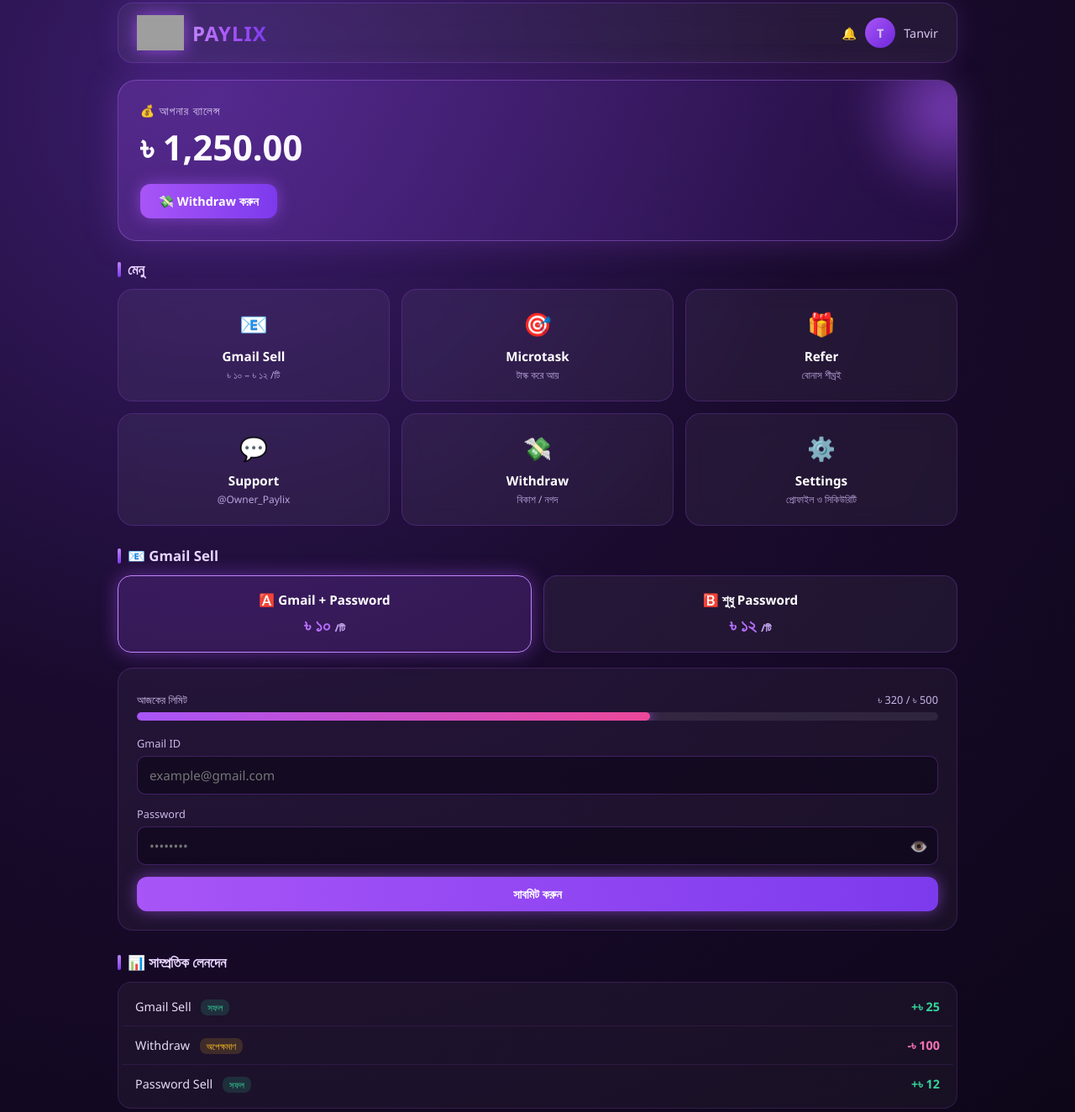
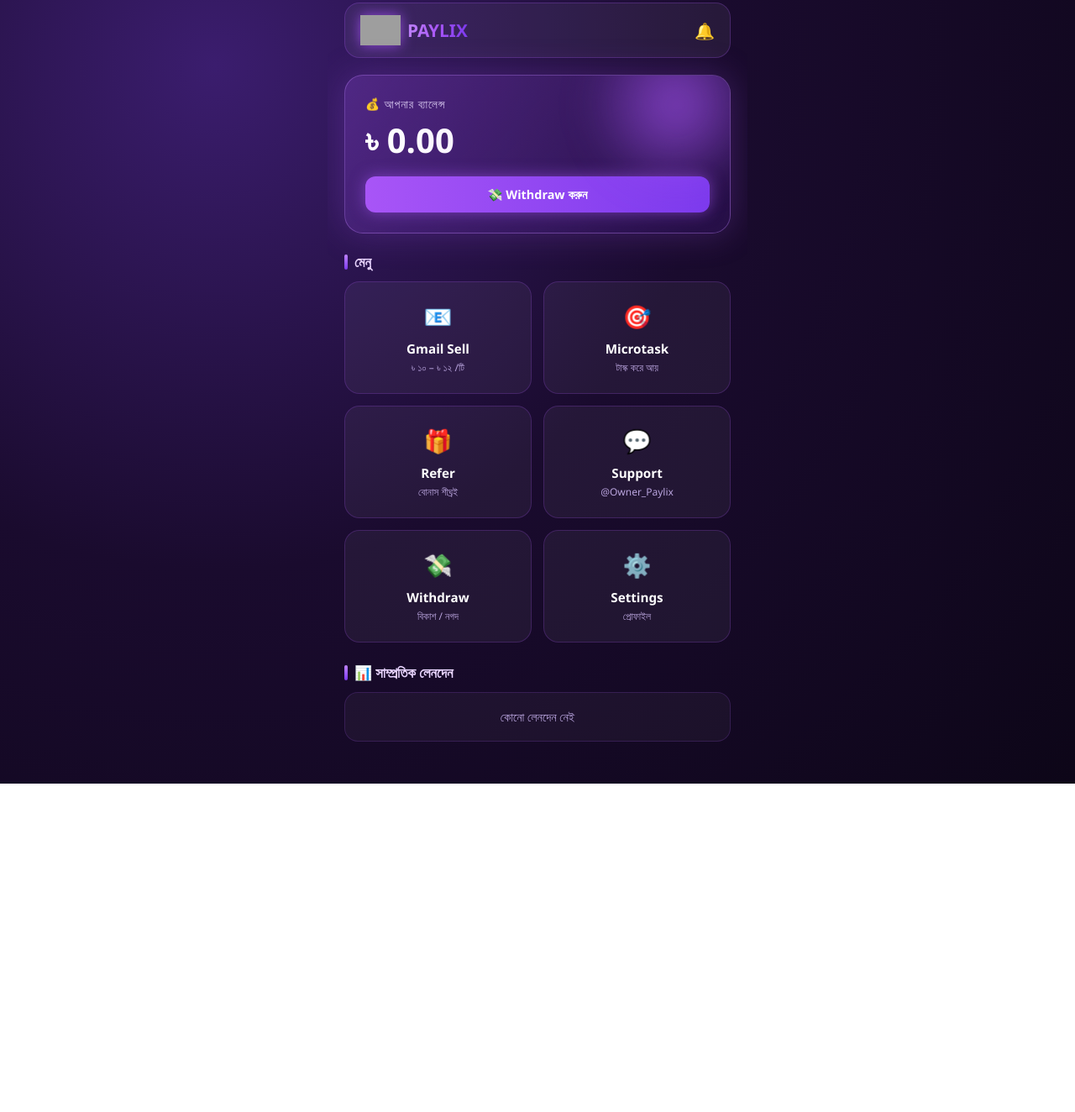
Before and after one commit to heyrafi32-stack/Paylix2.0, a plain HTML site: page index.html in a window 1280 px wide. Shown: the part 17-1341 px from the top of the page at 84% size. After the commit the page ends 950 px from the top, so only its background shows below. Drawn offline with Linux system fonts and the light colour scheme; grey boxes are pictures that could not be loaded.

Commit message:
Update index.html

```diff
--- a/index.html
+++ b/index.html
@@ -2,102 +2,117 @@
 <html lang="bn">
 <head>
 <meta charset="UTF-8">
-<meta name="viewport" content="width=device-width, initial-scale=1.0">
-<title>Paylix — Premium Dashboard</title>
+<meta name="viewport" content="width=device-width, initial-scale=1.0, maximum-scale=1.0, user-scalable=no">
+<title>Paylix — App</title>
 <style>
-  * { margin:0; padding:0; box-sizing:border-box; font-family:'Segoe UI',system-ui,sans-serif; }
+  * { margin:0; padding:0; box-sizing:border-box; font-family:'Segoe UI',system-ui,sans-serif; -webkit-tap-highlight-color: transparent; }
 
   body {
     min-height:100vh;
     background: radial-gradient(circle at 20% 10%, #3b1d6e 0%, #1a0b2e 45%, #0d0618 100%);
     color:#fff;
-    padding:20px;
     display:flex;
     justify-content:center;
+    overflow-x:hidden;
   }
 
-  .app { width:100%; max-width:1000px; }
+  /* APP CONTAINER */
+  .app { width:100%; max-width:500px; position:relative; overflow:hidden; min-height:100vh; padding:20px; padding-bottom:50px;}
 
-  /* --- TOP BAR --- */
+  /* PAGE SYSTEM */
+  .page { display:none; animation: slideIn 0.3s forwards; }
+  .page.active { display:block; }
+  @keyframes slideIn { from { opacity:0; transform: translateX(20px); } to { opacity:1; transform: translateX(0); } }
+
+  /* TOP BAR */
   .topbar {
     display:flex; justify-content:space-between; align-items:center;
     background: rgba(255,255,255,0.06);
     backdrop-filter: blur(14px);
     border:1px solid rgba(168,85,247,0.25);
     border-radius:18px;
-    padding:14px 22px;
+    padding:14px 18px;
     margin-bottom:20px;
-    box-shadow:0 0 30px rgba(168,85,247,0.15);
   }
-  .logo { display:flex; align-items:center; gap:10px; }
-  .logo img {
-    height:42px; width:auto; object-fit:contain;
-    filter: drop-shadow(0 0 10px rgba(168,85,247,0.8));
+  .logo { display:flex; align-items:center; gap:8px; }
+  .logo img { height:36px; width:auto; object-fit:contain; filter: drop-shadow(0 0 8px rgba(168,85,247,0.8)); }
+  .logo span { font-size:1.3rem; font-weight:800; background:linear-gradient(90deg,#c084fc,#a855f7,#7c3aed); -webkit-background-clip:text; background-clip:text; color:transparent; }
+
+  /* BACK BUTTON */
+  .back-btn {
+    display:flex; align-items:center; gap:6px; color:#c9b8e8; font-size:.9rem;
+    cursor:pointer; margin-bottom:16px; font-weight:600;
   }
-  .logo span {
-    font-size:1.5rem; font-weight:800; letter-spacing:1px;
-    background:linear-gradient(90deg,#c084fc,#a855f7,#7c3aed);
-    -webkit-background-clip:text; background-clip:text; color:transparent;
-  }
-  .user-chip { display:flex; align-items:center; gap:10px; font-size:.9rem; color:#d8c8f0;}
-  .avatar { width:36px; height:36px; border-radius:50%;
-    background:linear-gradient(135deg,#a855f7,#6d28d9);
-    display:flex; align-items:center; justify-content:center; font-weight:700; }
+  .back-btn:hover { color:#fff; }
 
-  /* --- BALANCE CARD --- */
+  /* BALANCE CARD */
   .balance {
     background: linear-gradient(135deg, rgba(168,85,247,0.25), rgba(109,40,217,0.15));
     border:1px solid rgba(192,132,252,0.35);
-    border-radius:22px;
-    padding:26px;
-    margin-bottom:22px;
-    position:relative; overflow:hidden;
-    box-shadow:0 0 40px rgba(168,85,247,0.25);
+    border-radius:22px; padding:24px; margin-bottom:22px;
+    position:relative; overflow:hidden; box-shadow:0 0 40px rgba(168,85,247,0.25);
   }
   .balance::after {
-    content:""; position:absolute; top:-40%; right:-10%;
-    width:220px; height:220px; border-radius:50%;
-    background:radial-gradient(circle,#a855f7aa,transparent 70%);
-    filter:blur(20px);
+    content:""; position:absolute; top:-40%; right:-10%; width:220px; height:220px; border-radius:50%;
+    background:radial-gradient(circle,#a855f7aa,transparent 70%); filter:blur(20px);
   }
   .balance-label { font-size:.85rem; color:#d8c8f0; letter-spacing:1px; text-transform:uppercase;}
-  .balance-amount { font-size:2.6rem; font-weight:800; margin:6px 0 16px;
-    background:linear-gradient(90deg,#fff,#e9d5ff); -webkit-background-clip:text; background-clip:text; color:transparent;}
+  .balance-amount { font-size:2.5rem; font-weight:800; margin:6px 0 16px; background:linear-gradient(90deg,#fff,#e9d5ff); -webkit-background-clip:text; background-clip:text; color:transparent;}
   .btn {
     border:none; cursor:pointer; font-weight:600; border-radius:12px;
-    padding:11px 22px; font-size:.9rem; color:#fff;
+    padding:12px 20px; font-size:.9rem; color:#fff; width:100%;
     background:linear-gradient(90deg,#a855f7,#7c3aed);
-    box-shadow:0 0 18px rgba(168,85,247,0.55);
-    transition:.25s;
+    box-shadow:0 0 18px rgba(168,85,247,0.55); transition:.25s;
   }
   .btn:hover { transform:translateY(-2px); box-shadow:0 0 28px rgba(168,85,247,0.85); }
 
-  /* --- GRID MENU --- */
-  .grid { display:grid; grid-template-columns:repeat(3,1fr); gap:14px; margin-bottom:24px; }
+  /* MENU GRID */
+  .grid { display:grid; grid-template-columns:repeat(2,1fr); gap:14px; margin-bottom:24px; }
   .card {
-    background: rgba(255,255,255,0.05);
-    border:1px solid rgba(168,85,247,0.22);
-    border-radius:18px; padding:22px 18px; text-align:center;
-    backdrop-filter: blur(12px);
-    cursor:pointer; transition:.25s;
+    background: rgba(255,255,255,0.05); border:1px solid rgba(168,85,247,0.22);
+    border-radius:18px; padding:22px 18px; text-align:center; cursor:pointer; transition:.25s;
   }
-  .card:hover { border-color:#a855f7; transform:translateY(-4px);
-    box-shadow:0 0 25px rgba(168,85,247,0.4); background:rgba(168,85,247,0.12); }
+  .card:active { transform:scale(0.95); }
+  .card:hover { border-color:#a855f7; transform:translateY(-4px); box-shadow:0 0 25px rgba(168,85,247,0.4); background:rgba(168,85,247,0.12); }
   .card .icon { font-size:1.7rem; margin-bottom:10px; display:block; }
   .card .title { font-weight:600; font-size:.95rem; }
   .card .sub { font-size:.75rem; color:#b9a4dd; margin-top:4px; }
 
-  /* --- SECTION TITLE --- */
-  .sec-title { font-size:1.05rem; font-weight:700; margin-bottom:12px; color:#e9d5ff;
-    display:flex; align-items:center; gap:8px;}
-  .sec-title::before { content:""; width:4px; height:18px; border-radius:4px;
-    background:linear-gradient(#c084fc,#7c3aed); }
+  /* SECTION TITLE */
+  .sec-title { font-size:1.05rem; font-weight:700; margin-bottom:12px; color:#e9d5ff; display:flex; align-items:center; gap:8px;}
+  .sec-title::before { content:""; width:4px; height:18px; border-radius:4px; background:linear-gradient(#c084fc,#7c3aed); }
 
-  /* --- TRANSACTIONS --- */
-  .txn { background:rgba(255,255,255,0.04); border:1px solid rgba(168,85,247,0.18);
-    border-radius:16px; padding:6px 4px; }
-  .txn-row { display:flex; justify-content:space-between; align-items:center;
-    padding:13px 16px; border-bottom:1px solid rgba(168,85,247,0.12); font-size:.9rem;}
+  /* GMAIL SELL SECTION */
+  .sector-wrap { display:grid; grid-template-columns:1fr 1fr; gap:14px; margin-bottom:18px;}
+  .sector {
+    background:rgba(255,255,255,0.05); border:1px solid rgba(168,85,247,0.25);
+    border-radius:16px; padding:18px; text-align:center; cursor:pointer; transition:.2s;
+  }
+  .sector.active { border-color:#c084fc; background:rgba(168,85,247,0.18); box-shadow:0 0 22px rgba(168,85,247,0.45); }
+  .sector .t { font-weight:700; font-size:.95rem; }
+  .sector .p { font-size:1.3rem; font-weight:800; margin-top:6px; background:linear-gradient(90deg,#c084fc,#a855f7); -webkit-background-clip:text; background-clip:text; color:transparent;}
+
+  .form-box { background:rgba(255,255,255,0.04); border:1px solid rgba(168,85,247,0.2); border-radius:18px; padding:22px; }
+  .field { margin-bottom:14px; }
+  .field label { font-size:.8rem; color:#c9b8e8; display:block; margin-bottom:6px; }
+  .field input {
+    width:100%; padding:14px; border-radius:10px; border:1px solid rgba(168,85,247,0.3);
+    background:rgba(13,6,24,0.6); color:#fff; font-size:.95rem; outline:none;
+  }
+  .field input:focus { border-color:#a855f7; box-shadow:0 0 12px rgba(168,85,247,0.4); }
+
+  .pass-wrap { position:relative; }
+  .pass-wrap .eye { position:absolute; right:14px; top:50%; transform:translateY(-50%); cursor:pointer; font-size:1.1rem; opacity:.7; }
+
+  /* progress */
+  .progress-wrap { margin:6px 0 18px; }
+  .progress-label { display:flex; justify-content:space-between; font-size:.8rem; color:#c9b8e8; margin-bottom:6px;}
+  .bar { height:10px; border-radius:8px; background:rgba(255,255,255,0.08); overflow:hidden;}
+  .bar-fill { height:100%; width:0%; border-radius:8px; background:linear-gradient(90deg,#a855f7,#ec4899); box-shadow:0 0 14px #a855f7;}
+
+  /* TRANSACTIONS */
+  .txn { background:rgba(255,255,255,0.04); border:1px solid rgba(168,85,247,0.18); border-radius:16px; padding:6px 4px; }
+  .txn-row { display:flex; justify-content:space-between; align-items:center; padding:13px 16px; border-bottom:1px solid rgba(168,85,247,0.12); font-size:.9rem;}
   .txn-row:last-child { border:none; }
   .txn .name { color:#e6dcf7; }
   .txn .amt.pos { color:#34d399; font-weight:700; }
@@ -106,105 +121,81 @@
   .tag.ok { background:rgba(52,211,153,.15); color:#34d399; }
   .tag.pending { background:rgba(251,191,36,.15); color:#fbbf24; }
 
-  /* --- GMAIL SELL SECTION --- */
-  .sector-wrap { display:grid; grid-template-columns:1fr 1fr; gap:14px; margin-bottom:18px;}
-  .sector {
-    background:rgba(255,255,255,0.05); border:1px solid rgba(168,85,247,0.25);
-    border-radius:16px; padding:18px; text-align:center; cursor:pointer; transition:.2s;
-  }
-  .sector.active { border-color:#c084fc; background:rgba(168,85,247,0.18);
-    box-shadow:0 0 22px rgba(168,85,247,0.45); }
-  .sector .t { font-weight:700; font-size:.95rem; }
-  .sector .p { font-size:1.3rem; font-weight:800; margin-top:6px;
-    background:linear-gradient(90deg,#c084fc,#a855f7); -webkit-background-clip:text; background-clip:text; color:transparent;}
-  .sector .p span { font-size:.75rem; color:#b9a4dd; -webkit-text-fill-color:#b9a4dd;}
-
-  .form-box { background:rgba(255,255,255,0.04); border:1px solid rgba(168,85,247,0.2);
-    border-radius:18px; padding:22px; }
-  .field { margin-bottom:14px; }
-  .field label { font-size:.8rem; color:#c9b8e8; display:block; margin-bottom:6px; }
-  .field input {
-    width:100%; padding:12px 14px; border-radius:10px; border:1px solid rgba(168,85,247,0.3);
-    background:rgba(13,6,24,0.6); color:#fff; font-size:.95rem; outline:none;
-  }
-  .field input:focus { border-color:#a855f7; box-shadow:0 0 12px rgba(168,85,247,0.4); }
-  .pass-wrap { position:relative; }
-  .pass-wrap .eye { position:absolute; right:12px; top:50%; transform:translateY(-50%);
-    cursor:pointer; font-size:1.1rem; opacity:.7; }
-  .pass-wrap .eye:hover { opacity:1; }
-
-  /* progress */
-  .progress-wrap { margin:6px 0 18px; }
-  .progress-label { display:flex; justify-content:space-between; font-size:.8rem; color:#c9b8e8; margin-bottom:6px;}
-  .bar { height:10px; border-radius:8px; background:rgba(255,255,255,0.08); overflow:hidden;}
-  .bar-fill { height:100%; width:64%; border-radius:8px;
-    background:linear-gradient(90deg,#a855f7,#ec4899); box-shadow:0 0 14px #a855f7;}
-
-  /* mobile */
-  @media(max-width:700px){
-    .grid { grid-template-columns:repeat(2,1fr); }
-    .sector-wrap { grid-template-columns:1fr; }
-    .balance-amount { font-size:2rem; }
-    .logo img { height:34px; }
-    .logo span { font-size:1.2rem; }
-  }
 </style>
 </head>
 <body>
 <div class="app">
 
-  <!-- TOP BAR -->
+  <!-- ================= পেজ ১: মেইন ড্যাশবোর্ড ================= -->
+  <div id="page-home" class="page active">
     <div class="topbar">
       <div class="logo">
-      <img src="https://i.postimg.cc/PxzQZ9VJ/file-0000000030d882118003721bfa9dff12.png" alt="Paylix Logo">
+        <img src="https://i.postimg.cc/PxzQZ9VJ/file-0000000030d882118003721bfa9dff12.png" alt="Paylix">
         <span>PAYLIX</span>
       </div>
-    <div class="user-chip">
-      <span>🔔</span>
-      <div class="avatar">T</div>
-      <span>Tanvir</span>
+      <div style="font-size:1.2rem; cursor:pointer;">🔔</div>
+    </div>
+
+    <div class="balance">
+      <div class="balance-label">💰 আপনার ব্যালেন্স</div>
+      <div class="balance-amount">৳ 0.00</div>
+      <button class="btn" onclick="openPage('page-withdraw')">💸 Withdraw করুন</button>
+    </div>
+
+    <div class="sec-title">মেনু</div>
+    <div class="grid">
+      <div class="card" onclick="openPage('page-gmail')">
+        <span class="icon">📧</span><div class="title">Gmail Sell</div><div class="sub">৳ ১০ – ৳ ১২ /টি</div>
+      </div>
+      <div class="card" onclick="alert('Microtask শীঘ্রই আসছে!')">
+        <span class="icon">🎯</span><div class="title">Microtask</div><div class="sub">টাস্ক করে আয়</div>
+      </div>
+      <div class="card" onclick="alert('রেফার বোনাস শীঘ্রই!')">
+        <span class="icon">🎁</span><div class="title">Refer</div><div class="sub">বোনাস শীঘ্রই</div>
+      </div>
+      <div class="card" onclick="alert('টেলিগ্রামে যোগাযোগ করুন: @Owner_Paylix')">
+        <span class="icon">💬</span><div class="title">Support</div><div class="sub">@Owner_Paylix</div>
+      </div>
+      <div class="card" onclick="openPage('page-withdraw')">
+        <span class="icon">💸</span><div class="title">Withdraw</div><div class="sub">বিকাশ / নগদ</div>
+      </div>
+      <div class="card" onclick="alert('সেটিংস পেজ শীঘ্রই আসছে!')">
+        <span class="icon">⚙️</span><div class="title">Settings</div><div class="sub">প্রোফাইল</div>
       </div>
     </div>
 
-  <!-- BALANCE -->
-  <div class="balance">
-    <div class="balance-label">💰 আপনার ব্যালেন্স</div>
-    <div class="balance-amount">৳ 1,250.00</div>
-    <button class="btn">💸 Withdraw করুন</button>
+    <div class="sec-title">📊 সাম্প্রতিক লেনদেন</div>
+    <div class="txn">
+      <div class="txn-row" style="justify-content:center; color:#b9a4dd;">
+        <span>কোনো লেনদেন নেই</span>
+      </div>
+    </div>
   </div>
 
-  <!-- MENU GRID -->
-  <div class="sec-title">মেনু</div>
-  <div class="grid">
-    <div class="card"><span class="icon">📧</span><div class="title">Gmail Sell</div><div class="sub">৳ ১০ – ৳ ১২ /টি</div></div>
-    <div class="card"><span class="icon">🎯</span><div class="title">Microtask</div><div class="sub">টাস্ক করে আয়</div></div>
-    <div class="card"><span class="icon">🎁</span><div class="title">Refer</div><div class="sub">বোনাস শীঘ্রই</div></div>
-    <div class="card"><span class="icon">💬</span><div class="title">Support</div><div class="sub">@Owner_Paylix</div></div>
-    <div class="card"><span class="icon">💸</span><div class="title">Withdraw</div><div class="sub">বিকাশ / নগদ</div></div>
-    <div class="card"><span class="icon">⚙️</span><div class="title">Settings</div><div class="sub">প্রোফাইল ও সিকিউরিটি</div></div>
+  <!-- ================= পেজ ২: Gmail Sell ================= -->
+  <div id="page-gmail" class="page">
+    <div class="back-btn" onclick="openPage('page-home')">← ফিরে যান</div>
+    <div class="sec-title">📧 Gmail Sell</div>
+
+    <div class="sector-wrap">
+      <div class="sector active" onclick="selectSector(10)">
+        <div class="t">🅰️ Gmail + Password</div>
+        <div class="p">৳ ১০ /টি</div>
       </div>
-
-  <!-- GMAIL SELL DEMO -->
-  <div class="sec-title">📧 Gmail Sell</div>
-  <div class="sector-wrap">
-    <div class="sector active">
-      <div class="t">🅰️ Gmail + Password</div>
-      <div class="p">৳ ১০ <span>/টি</span></div>
-    </div>
-    <div class="sector">
+      <div class="sector" onclick="selectSector(12)">
         <div class="t">🅱️ শুধু Password</div>
-      <div class="p">৳ ১২ <span>/টি</span></div>
+        <div class="p">৳ ১২ /টি</div>
       </div>
     </div>
 
     <div class="form-box">
       <div class="progress-wrap">
-      <div class="progress-label"><span>আজকের লিমিট</span><span>৳ 320 / ৳ 500</span></div>
+        <div class="progress-label"><span>আজকের লিমিট</span><span>৳ 0 / ৳ 500</span></div>
         <div class="bar"><div class="bar-fill"></div></div>
       </div>
 
       <div class="field">
-      <label>Gmail ID</label>
+        <label>Gmail ID (শুধু সেক্টর A এর জন্য)</label>
         <input type="text" placeholder="example@gmail.com">
       </div>
       <div class="field">
@@ -214,33 +205,57 @@
           <span class="eye" onclick="togglePass()">👁️</span>
         </div>
       </div>
-    <button class="btn" style="width:100%;">সাবমিট করুন</button>
+      <button class="btn" onclick="alert('ব্যাকএন্ড কানেক্ট করা হলে এখানে ডাটা সেভ হবে!')">সাবমিট করুন</button>
+    </div>
   </div>
 
-  <!-- RECENT TRANSACTIONS -->
-  <div class="sec-title" style="margin-top:26px;">📊 সাম্প্রতিক লেনদেন</div>
-  <div class="txn">
-    <div class="txn-row">
-      <span class="name">Gmail Sell <span class="tag ok">সফল</span></span>
-      <span class="amt pos">+৳ 25</span>
+  <!-- ================= পেজ ৩: Withdraw ================= -->
+  <div id="page-withdraw" class="page">
+    <div class="back-btn" onclick="openPage('page-home')">← ফিরে যান</div>
+    <div class="sec-title">💸 Withdraw</div>
+    <div class="form-box">
+      <div class="field">
+        <label>পেমেন্ট মেথড</label>
+        <select style="width:100%; padding:14px; border-radius:10px; border:1px solid rgba(168,85,247,0.3); background:rgba(13,6,24,0.6); color:#fff; font-size:.95rem; outline:none;">
+          <option>বিকাশ (bKash)</option>
+          <option>নগদ (Nagad)</option>
+        </select>
       </div>
-    <div class="txn-row">
-      <span class="name">Withdraw <span class="tag pending">অপেক্ষমাণ</span></span>
-      <span class="amt neg">-৳ 100</span>
+      <div class="field">
+        <label>নাম্বার</label>
+        <input type="number" placeholder="01XXXXXXXXX">
       </div>
-    <div class="txn-row">
-      <span class="name">Password Sell <span class="tag ok">সফল</span></span>
-      <span class="amt pos">+৳ 12</span>
+      <div class="field">
+        <label>টাকার পরিমাণ (সর্বনিম্ন ৳ ১০০)</label>
+        <input type="number" placeholder="100">
+      </div>
+      <button class="btn" onclick="alert('রিকোয়েস্ট পাঠানো হয়েছে! (এটা ডেমো)')">রিকোয়েস্ট দিন</button>
     </div>
   </div>
 
 </div>
 
 <script>
+  // পেজ চেঞ্জ করার ফাংশন (অ্যাপের মতো)
+  function openPage(pageId) {
+    // সব পেজ হাইড করো
+    document.querySelectorAll('.page').forEach(p => p.classList.remove('active'));
+    // নির্দিষ্ট পেজ দেখাও
+    document.getElementById(pageId).classList.add('active');
+    // উপরে স্ক্রল করো
+    window.scrollTo(0, 0);
+  }
+
   function togglePass(){
     const p = document.getElementById('pass');
     p.type = p.type === 'password' ? 'text' : 'password';
   }
+
+  function selectSector(price) {
+    document.querySelectorAll('.sector').forEach(s => s.classList.remove('active'));
+    event.currentTarget.classList.add('active');
+    // এখানে আমরা চাইলে Gmail ID ফিল্ড হাইড/শো করতে পারি
+  }
 </script>
 </body>
 </html>
```
Lines whose indentation alone changed are shown as unchanged.
